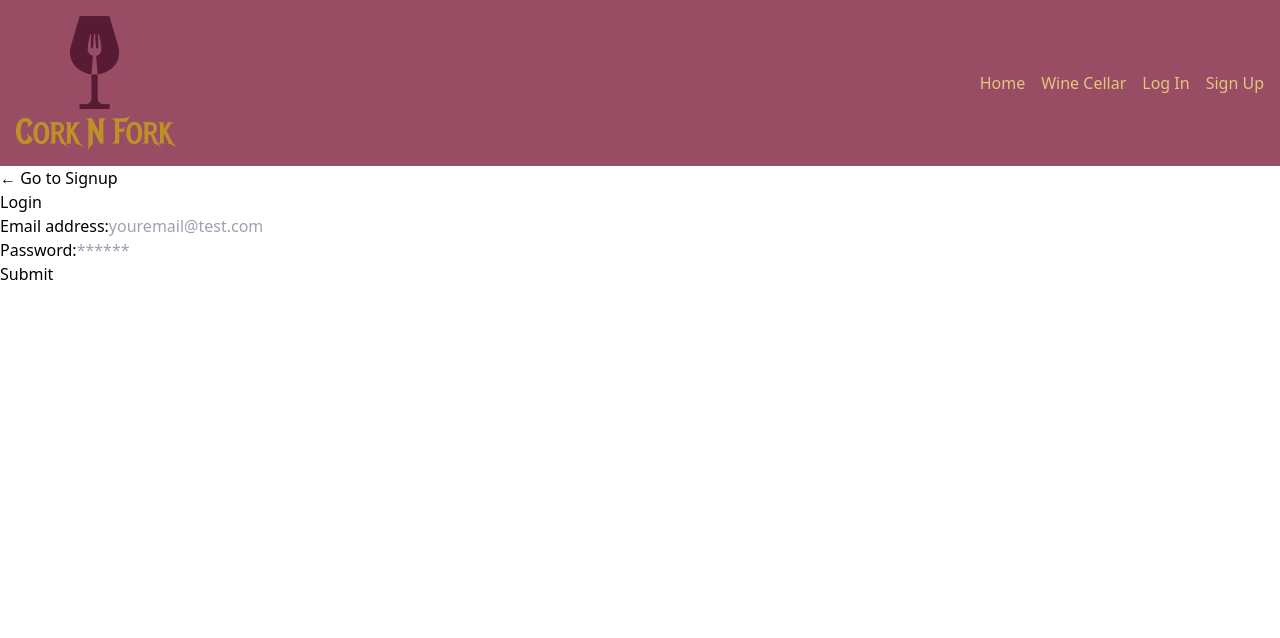
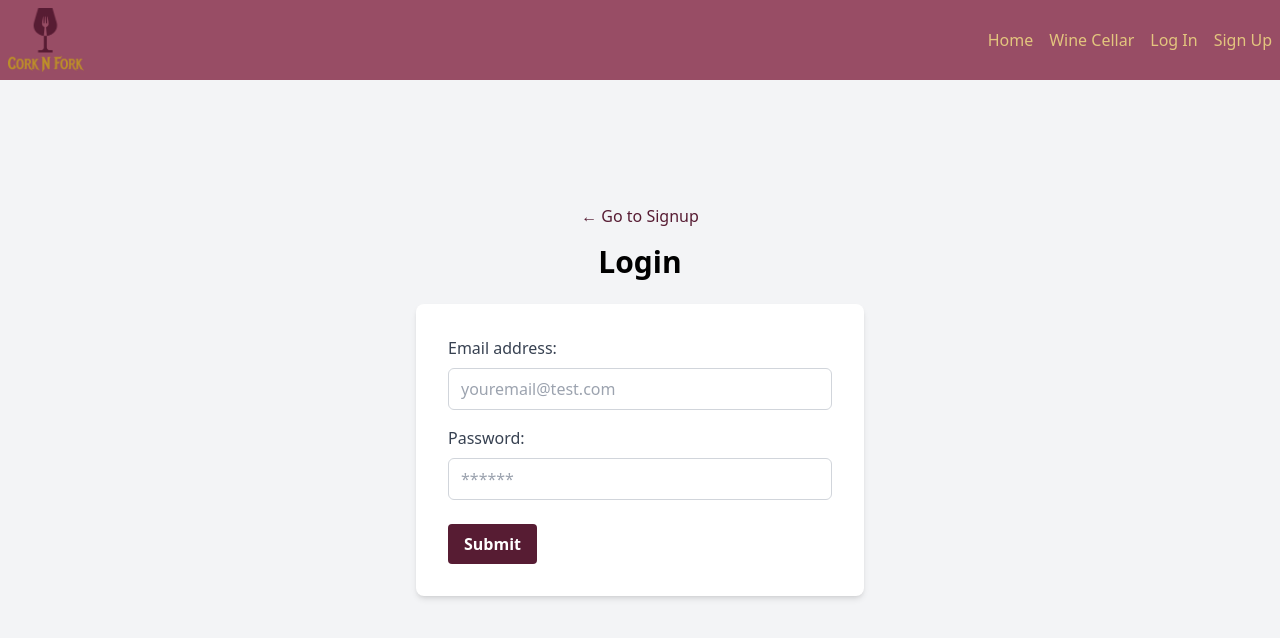
Before and after one commit to kleppy/corknfork, a React (Vite) app in the folder client/: page /login in a window 1280 px wide. Both pictures are taken after a click on the button "I am 21 or older". Shown: the top 638 px of the page. Built offline with nearby package versions, Linux system fonts and the light colour scheme.

Commit message:
Changed the header to fixed, added padding to cellar and home page. Then created custom Signup and Logins that match our sites style.

```diff
--- a/client/src/components/Header.jsx
+++ b/client/src/components/Header.jsx
@@ -6,13 +6,13 @@ const isLoggedIn = Auth.loggedIn();
 
 export default function Header() {
   return (
-    <header className="bg-rose text-yellow p-4">
-      <div className="flex items-center justify-between">
-        <div className="flex items-center">
+    <header className="bg-rose text-yellow p-2 fixed top-0 w-full z-10 max-h-20">
+      <div className="flex items-center justify-between h-full">
+        <div className="flex items-center h-full">
           <img
             src={CorkNForkLogo}
             alt="Cork N Fork Logo"
-            className="w-40 mr-2"
+            className="h-full max-h-16 mr-2"
           />
           {/* <h1 className="text-xl font-bold">CORK N FORK</h1> */}
         </div>
@@ -44,7 +44,11 @@ export default function Header() {
             )}
             {isLoggedIn && (
               <li>
-                <a href="/" onClick={() => Auth.logout()} className="hover:text-black">
+                <a
+                  href="/"
+                  onClick={() => Auth.logout()}
+                  className="hover:text-black"
+                >
                   Log Out
                 </a>
               </li>
--- a/client/src/pages/CellarPage.jsx
+++ b/client/src/pages/CellarPage.jsx
@@ -1,11 +1,11 @@
-import {Navigate, useParams } from 'react-router-dom';
-import { useQuery } from '@apollo/client';
+import { Navigate, useParams } from "react-router-dom";
+import { useQuery } from "@apollo/client";
 
 import React from "react";
 
-import { QUERY_USER, QUERY_ME } from '../utils/queries';
+import { QUERY_USER, QUERY_ME } from "../utils/queries";
 
-import Auth from '../utils/auth';
+import Auth from "../utils/auth";
 
 export default function CellarPage() {
   const { username: userParam } = useParams();
@@ -26,7 +26,7 @@ export default function CellarPage() {
 
   if (!user?.username) {
     return (
-      <h4>
+      <h4 className="pt-20">
         You need to be logged in to see this. Use the navigation links above to
         sign up or log in!
       </h4>
@@ -38,19 +38,21 @@ export default function CellarPage() {
       {/* TODO: Change "Personal" to Users name. */}
       {/* TODO: Make it so all listed wines, foods, and pairs come from that users database. */}
       <h1> {user.username}'s Wine Cellar</h1>
-      <div className="flex-row justify-space-between my-4">
+      <div className="flex-row justify-space-between my-4 pt-20">
         {user.cellar &&
           user.cellar.map((pair) => (
             <div key={pair}>
               <div>
                 <h4>
                   Wine: {pair.wine} <br />
-                  Food: {pair.food}<br />
+                  Food: {pair.food}
+                  <br />
                 </h4>
               </div>
             </div>
           ))}
       </div>
-0    </div>
+      0{" "}
+    </div>
   );
-};
+}
--- a/client/src/pages/HomePage.jsx
+++ b/client/src/pages/HomePage.jsx
@@ -19,7 +19,7 @@ export default function HomePage() {
   }
 
   return (
-    <div className="container mx-auto px-4 py-8">
+    <div className="container mx-auto px-4 py-8 pt-20">
       <div className="grid grid-cols-2 gap-4">
         <div>
           <h2 className="text-2xl font-bold mb-4">Foods</h2>
--- a/client/src/pages/LogInPage.jsx
+++ b/client/src/pages/LogInPage.jsx
@@ -32,38 +32,55 @@ function Login(props) {
   };
 
   return (
-    <div className="">
-      <Link to="/signup">← Go to Signup</Link>
-
-      <h2>Login</h2>
-      <form onSubmit={handleFormSubmit}>
-        <div className="">
-          <label htmlFor="email">Email address:</label>
+    <div className="flex flex-col items-center justify-center min-h-screen bg-gray-100">
+      <Link to="/signup" className="text-burgundy hover:text-rose mb-4">
+        ← Go to Signup
+      </Link>
+      <h2 className="text-3xl font-semibold mb-6">Login</h2>
+      <form
+        onSubmit={handleFormSubmit}
+        className="bg-white p-8 shadow-md rounded-lg w-full max-w-md"
+      >
+        <div className="mb-4">
+          <label htmlFor="email" className="block text-gray-700 mb-2">
+            Email address:
+          </label>
           <input
+            className="w-full px-3 py-2 border border-gray-300 rounded-md"
             placeholder="youremail@test.com"
             name="email"
             type="email"
             id="email"
             onChange={handleChange}
+            autoComplete="email"
           />
         </div>
-        <div className="">
-          <label htmlFor="pwd">Password:</label>
+        <div className="mb-6">
+          <label htmlFor="pwd" className="block text-gray-700 mb-2">
+            Password:
+          </label>
           <input
+            className="w-full px-3 py-2 border border-gray-300 rounded-md"
             placeholder="******"
             name="password"
             type="password"
             id="pwd"
             onChange={handleChange}
+            autoComplete="current-password"
           />
         </div>
-        {error ? (
-          <div>
-            <p className="error-text">The provided credentials are incorrect</p>
+        {error && (
+          <div className="mb-4 text-red-500">
+            <p>The provided credentials are incorrect</p>
           </div>
-        ) : null}
-        <div className="">
-          <button type="submit">Submit</button>
+        )}
+        <div className="flex items-center justify-between">
+          <button
+            type="submit"
+            className="bg-burgundy hover:bg-rose text-white font-bold py-2 px-4 rounded"
+          >
+            Submit
+          </button>
         </div>
       </form>
     </div>
--- a/client/src/pages/SignUpPage.jsx
+++ b/client/src/pages/SignUpPage.jsx
@@ -5,7 +5,7 @@ import { useMutation } from "@apollo/client";
 import { ADD_USER } from "../utils/mutations";
 import Auth from "../utils/auth";
 
-const Signup = () => {
+const Signup = (props) => {
   const [formState, setFormState] = useState({
     username: "",
     email: "",
@@ -15,7 +15,6 @@ const Signup = () => {
 
   const handleChange = (event) => {
     const { name, value } = event.target;
-
     setFormState({
       ...formState,
       [name]: value,
@@ -24,8 +23,6 @@ const Signup = () => {
 
   const handleFormSubmit = async (event) => {
     event.preventDefault();
-    console.log(formState);
-
     try {
       const { data } = await addUser({
         variables: { ...formState },
@@ -38,20 +35,23 @@ const Signup = () => {
   };
 
   return (
-    <main className="flex-row justify-center mb-4">
-      <div className="col-12 col-lg-10">
-        <div className="card">
-          <h4 className="card-header bg-dark text-light p-2">Sign Up</h4>
+    <main className="flex items-center justify-center min-h-screen bg-gray-100">
+      <div className="w-full max-w-md">
+        <div className="bg-white shadow-md rounded-lg p-6">
+          <h4 className="text-2xl font-semibold mb-6 text-center">Sign Up</h4>
           <div className="card-body">
             {data ? (
-              <p>
+              <p className="text-center">
                 Success! You may now head{" "}
-                <Link to="/">back to the homepage.</Link>
+                <Link to="/" className="text-blue-500 hover:text-blue-700">
+                  back to the homepage.
+                </Link>
               </p>
             ) : (
               <form onSubmit={handleFormSubmit}>
+                <div className="mb-4">
                   <input
-                  className="form-input"
+                    className="w-full px-3 py-2 border border-gray-300 rounded-md"
                     placeholder="Your username"
                     name="username"
                     type="text"
@@ -59,8 +59,10 @@ const Signup = () => {
                     onChange={handleChange}
                     autoComplete="username"
                   />
+                </div>
+                <div className="mb-4">
                   <input
-                  className="form-input"
+                    className="w-full px-3 py-2 border border-gray-300 rounded-md"
                     placeholder="Your email"
                     name="email"
                     type="email"
@@ -68,8 +70,10 @@ const Signup = () => {
                     onChange={handleChange}
                     autoComplete="email"
                   />
+                </div>
+                <div className="mb-6">
                   <input
-                  className="form-input"
+                    className="w-full px-3 py-2 border border-gray-300 rounded-md"
                     placeholder="******"
                     name="password"
                     type="password"
@@ -77,14 +81,17 @@ const Signup = () => {
                     onChange={handleChange}
                     autoComplete="current-password"
                   />
-                <button className="btn btn-block btn-primary" type="submit">
+                </div>
+                <button
+                  className="w-full bg-burgundy hover:bg-rose text-white font-bold py-2 px-4 rounded"
+                  type="submit"
+                >
                   Submit
                 </button>
               </form>
             )}
-
             {error && (
-              <div className="my-3 p-3 bg-danger text-white">
+              <div className="mt-4 p-3 bg-red-500 text-white text-center rounded">
                 {error.message}
               </div>
             )}
```
Lines whose indentation alone changed are shown as unchanged.
